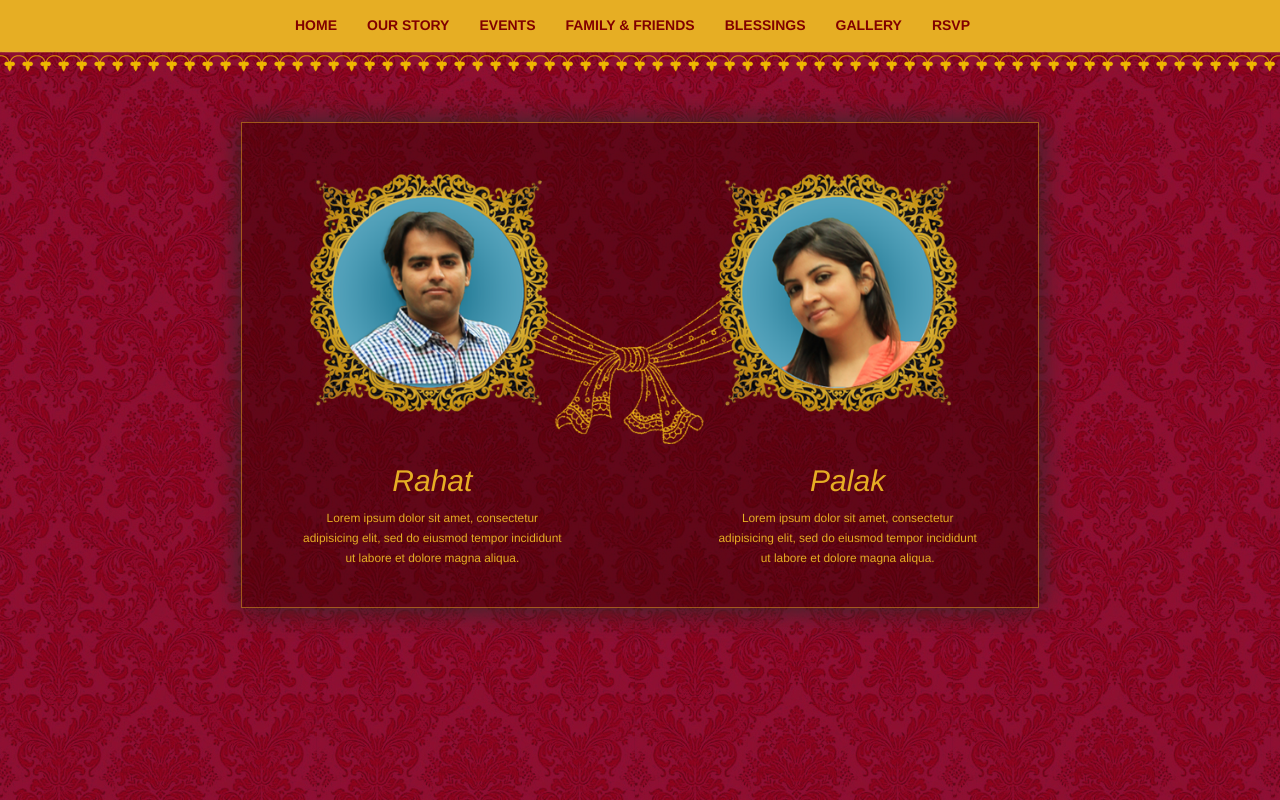
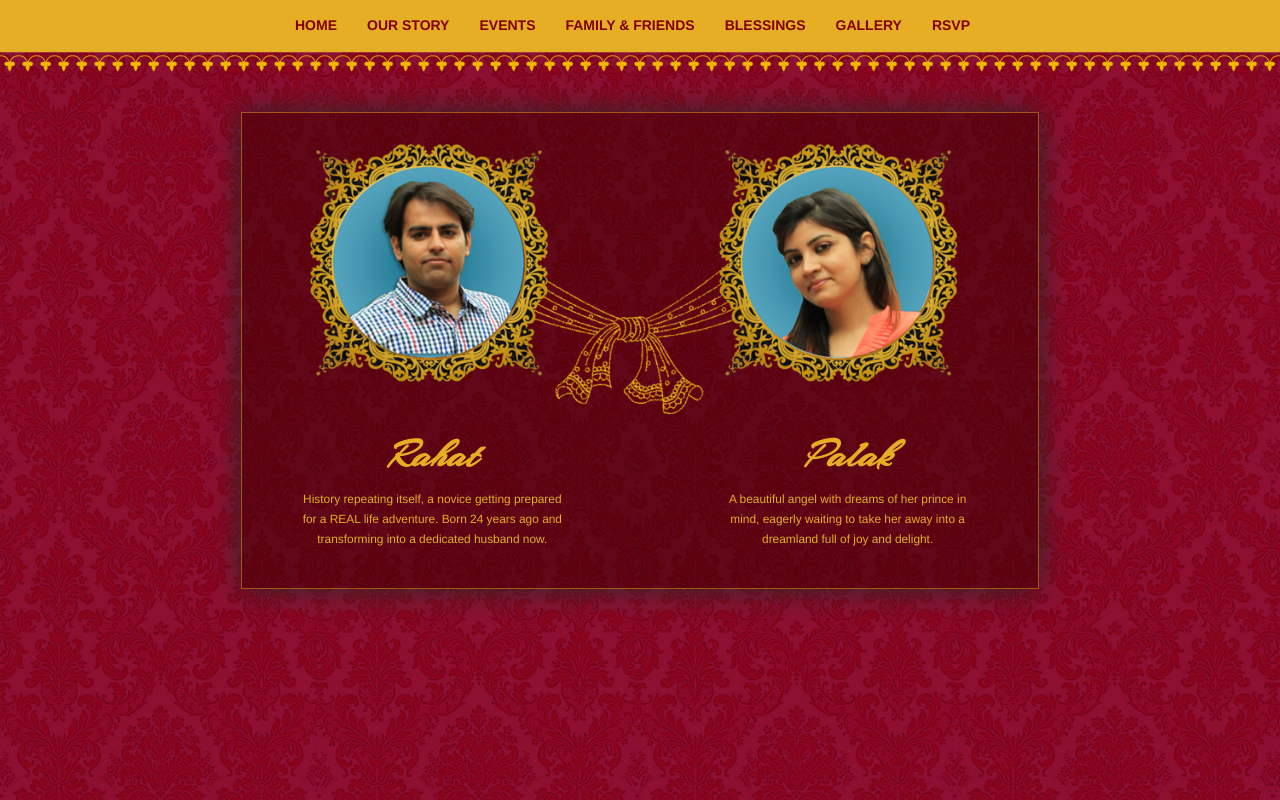
Before and after one commit to mappmechanic/rahatpalak, a website: page app/index.html in a window 1280 px wide. Drawn offline with Linux system fonts and the light colour scheme.

Commit message:
Adding Content & applying fonts

```diff
--- a/app/css/app.css
+++ b/app/css/app.css
@@ -39,17 +39,24 @@ body
     border: rgba(230, 174, 36,0.5) 1px solid;
     width: 70%;
     margin: 0 auto;
-    margin-top: 50px;
+    margin-top: 40px;
     box-shadow: 0px 0px 30px #292929;
     padding-left: 5%;
     padding-right: 5%;
-    padding-top: 40px;
+    padding-top: 20px;
     color: #e6ae24;
 }
 
 .centered
 {
     text-align: center;
+}
+
+.central h2
+{
+ font-family: arizoniaregular;
+ font-weight: bold;
+ font-size: 40px;
 }
 
 /** Media Queries */
--- a/app/index.html
+++ b/app/index.html
@@ -59,18 +59,22 @@
                 <div class="col-md-5 col-sm-5 col-xs-5 centered">
                     <h2><em>Rahat</em></h2>
                     <small>
-                    Lorem ipsum dolor sit amet, consectetur adipisicing elit, sed do eiusmod tempor incididunt ut labore et dolore magna aliqua.
+                    History repeating itself, a novice getting prepared for a REAL life adventure. Born 24 years ago and transforming into a dedicated husband now.
                     </small>
                 </div>
                 <div class="col-md-offset-2 col-md-5 col-sm-5 col-xs-5 centered">
                     <h2><em>Palak</em></h2>
                     <small>
-                    Lorem ipsum dolor sit amet, consectetur adipisicing elit, sed do eiusmod tempor incididunt ut labore et dolore magna aliqua.
+                    A beautiful angel with dreams of her prince in mind, eagerly waiting to take her away into a dreamland full of joy and delight.
                     </small>
                 </div>
             </div>
             <br>
             <br>
+        </div>
+
+        <div class="dateBox">
+
         </div>
 
     </div><!-- /.container -->
```
